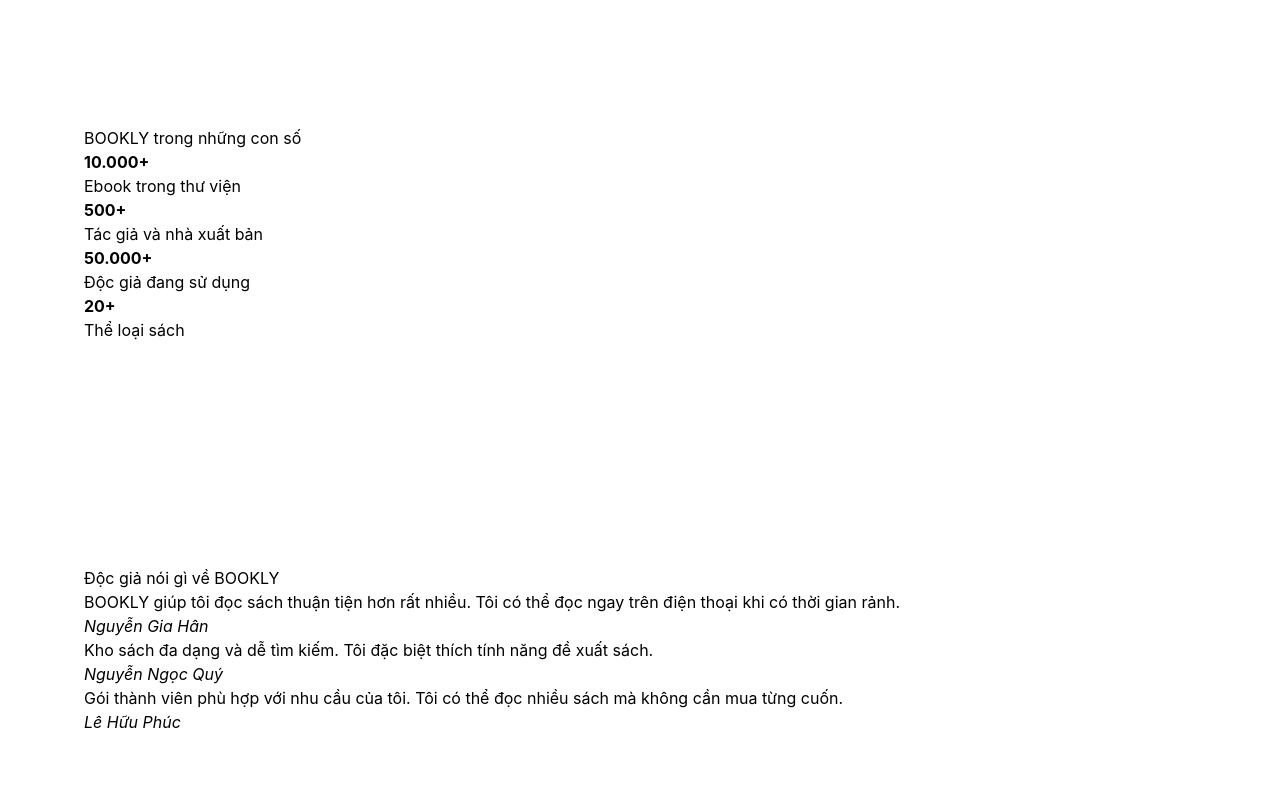
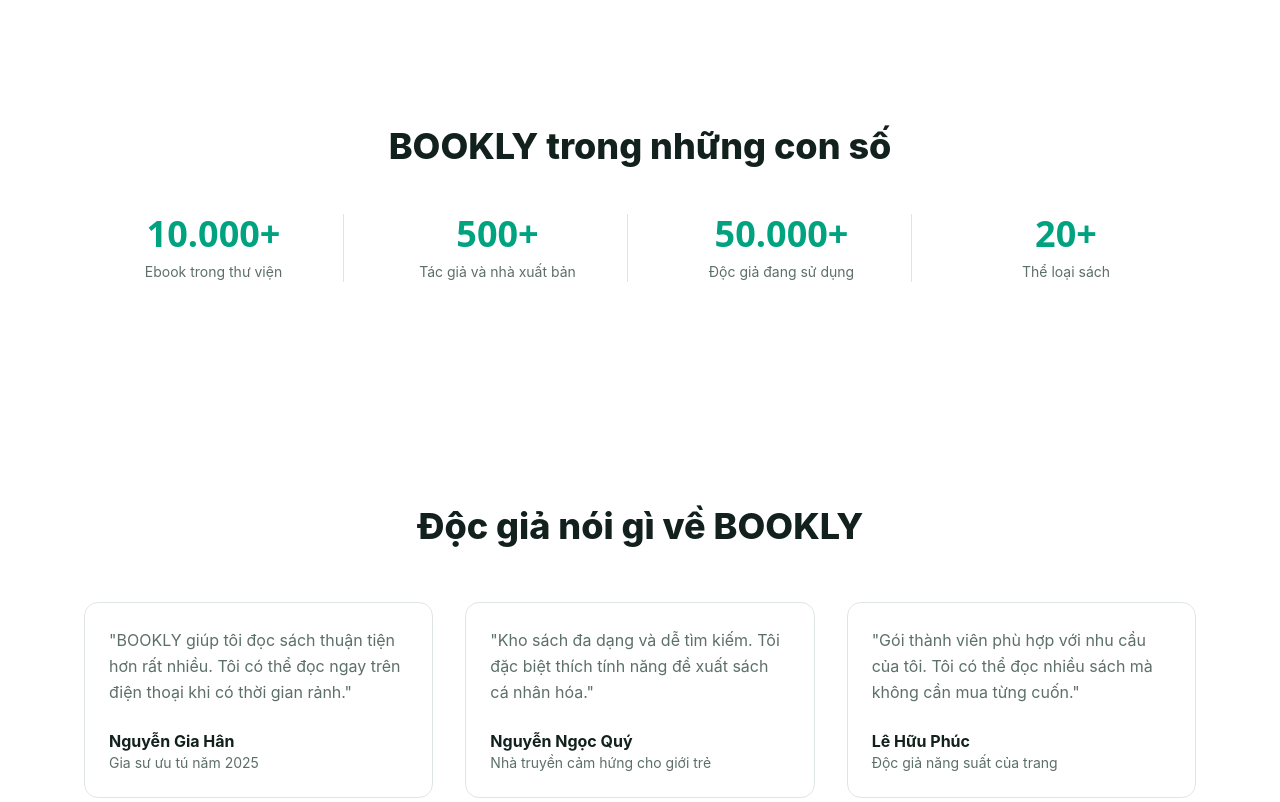
Before and after one commit to PhucMinh0227/tkw_2354050100_Phuc, a website: page tkw_2354050100_Phuc/index.html in a window 1280 px wide. Shown: the part 2220-3022 px from the top of the page. Drawn offline with Linux system fonts and the light colour scheme.

Commit message:
Thêm cảm nhận và số liệu

```diff
--- a/tkw_2354050100_Phuc/index.html
+++ b/tkw_2354050100_Phuc/index.html
@@ -299,72 +299,112 @@
       <section
         aria-labelledby="statistics-title"
         id="statistics"
-        class="section"
+        class="mx-auto w-full max-w-6xl px-5 py-20 lg:py-28"
       >
-        <h2 id="statistics-title">BOOKLY trong những con số</h2>
+        <div class="text-center max-w-2xl mx-auto">
+          <h2
+            id="statistics-title"
+            class="text-3xl font-extrabold sm:text-4xl text-ink"
+          >
+            BOOKLY trong những con số
+          </h2>
+        </div>
 
-        <ul>
-          <li>
-            <strong>10.000+</strong>
-            <p>Ebook trong thư viện</p>
-          </li>
+        <dl
+          class="mt-12 grid grid-cols-2 gap-6 md:grid-cols-4 divide-x divide-line"
+        >
+          <div class="flex flex-col items-center text-center px-4">
+            <!-- <dt> đứng trước <dd> để chuẩn ngữ nghĩa HTML, dùng order-2 để đảo vị trí hiển thị con số lên trước -->
+            <dt class="order-2 mt-2 text-sm text-muted">
+              Ebook trong thư viện
+            </dt>
+            <dd class="font-display text-4xl font-extrabold text-brand-600">
+              10.000+
+            </dd>
+          </div>
 
-          <li>
-            <strong>500+</strong>
-            <p>Tác giả và nhà xuất bản</p>
-          </li>
+          <div class="flex flex-col items-center text-center px-4">
+            <dt class="order-2 mt-2 text-sm text-muted">
+              Tác giả và nhà xuất bản
+            </dt>
+            <dd class="font-display text-4xl font-extrabold text-brand-600">
+              500+
+            </dd>
+          </div>
 
-          <li>
-            <strong>50.000+</strong>
-            <p>Độc giả đang sử dụng</p>
-          </li>
+          <div class="flex flex-col items-center text-center px-4">
+            <dt class="order-2 mt-2 text-sm text-muted">
+              Độc giả đang sử dụng
+            </dt>
+            <dd class="font-display text-4xl font-extrabold text-brand-600">
+              50.000+
+            </dd>
+          </div>
 
-          <li>
-            <strong>20+</strong>
-            <p>Thể loại sách</p>
-          </li>
-        </ul>
+          <div class="flex flex-col items-center text-center px-4">
+            <dt class="order-2 mt-2 text-sm text-muted">Thể loại sách</dt>
+            <dd class="font-display text-4xl font-extrabold text-brand-600">
+              20+
+            </dd>
+          </div>
+        </dl>
       </section>
 
-      <!-- 6. TESTIMONIALS (cảm nhận/đánh giá)-->
+      <!-- 6. TESTIMONIALS (cảm nhận/đánh giá) -->
       <section
         aria-labelledby="testimonials-title"
         id="testimonials"
-        class="section"
+        class="mx-auto w-full max-w-6xl px-5 py-20 lg:py-28"
       >
-        <h2 id="testimonials-title">Độc giả nói gì về BOOKLY</h2>
+        <div class="text-center max-w-2xl mx-auto">
+          <h2
+            id="testimonials-title"
+            class="text-3xl font-extrabold sm:text-4xl text-ink"
+          >
+            Độc giả nói gì về BOOKLY
+          </h2>
+        </div>
 
-        <ul>
-          <li>
-            <blockquote>
-              BOOKLY giúp tôi đọc sách thuận tiện hơn rất nhiều. Tôi có thể đọc
-              ngay trên điện thoại khi có thời gian rảnh.
+        <div class="mt-14 grid gap-8 md:grid-cols-3">
+          <figure class="card flex flex-col justify-between">
+            <blockquote class="text-muted leading-relaxed">
+              "BOOKLY giúp tôi đọc sách thuận tiện hơn rất nhiều. Tôi có thể đọc
+              ngay trên điện thoại khi có thời gian rảnh."
             </blockquote>
-            <p>
-              <cite>Nguyễn Gia Hân</cite>
-            </p>
-          </li>
+            <figcaption class="mt-6 flex flex-col">
+              <span class="font-bold text-ink">Nguyễn Gia Hân</span>
+              <cite class="not-italic text-sm text-muted"
+                >Gia sư ưu tú năm 2025</cite
+              >
+            </figcaption>
+          </figure>
 
-          <li>
-            <blockquote>
-              Kho sách đa dạng và dễ tìm kiếm. Tôi đặc biệt thích tính năng đề
-              xuất sách.
+          <figure class="card flex flex-col justify-between">
+            <blockquote class="text-muted leading-relaxed">
+              "Kho sách đa dạng và dễ tìm kiếm. Tôi đặc biệt thích tính năng đề
+              xuất sách cá nhân hóa."
             </blockquote>
-            <p>
-              <cite>Nguyễn Ngọc Quý</cite>
-            </p>
-          </li>
+            <figcaption class="mt-6 flex flex-col">
+              <span class="font-bold text-ink">Nguyễn Ngọc Quý</span>
+              <cite class="not-italic text-sm text-muted"
+                >Nhà truyền cảm hứng cho giới trẻ</cite
+              >
+            </figcaption>
+          </figure>
 
-          <li>
-            <blockquote>
-              Gói thành viên phù hợp với nhu cầu của tôi. Tôi có thể đọc nhiều
-              sách mà không cần mua từng cuốn.
+          <figure class="card flex flex-col justify-between">
+            <blockquote class="text-muted leading-relaxed">
+              "Gói thành viên phù hợp với nhu cầu của tôi. Tôi có thể đọc nhiều
+              sách mà không cần mua từng cuốn."
             </blockquote>
-            <p>
-              <cite>Lê Hữu Phúc</cite>
-            </p>
-          </li>
-        </ul>
+            <figcaption class="mt-6 flex flex-col">
+              <span class="font-bold text-ink">Lê Hữu Phúc</span>
+              <cite class="not-italic text-sm text-muted"
+                >Độc giả năng suất của trang</cite
+              >
+            </figcaption>
+          </figure>
+        </div>
       </section>
 
       <!-- 7. PRICING (bảng giá)-->
```
Also changed, not shown: tkw_2354050100_Phuc/dist/output.css.
